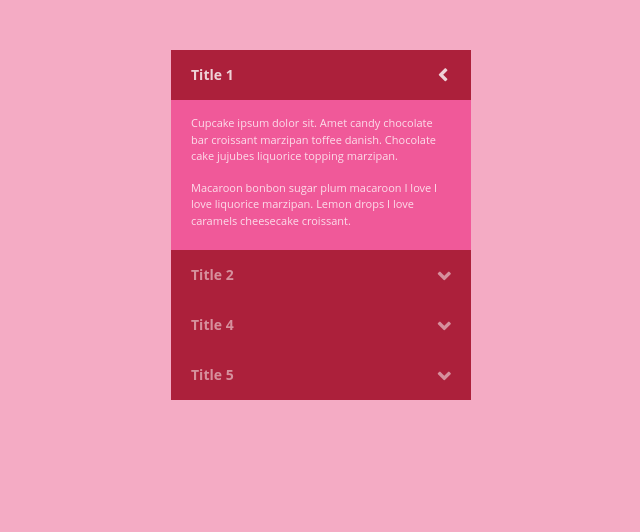
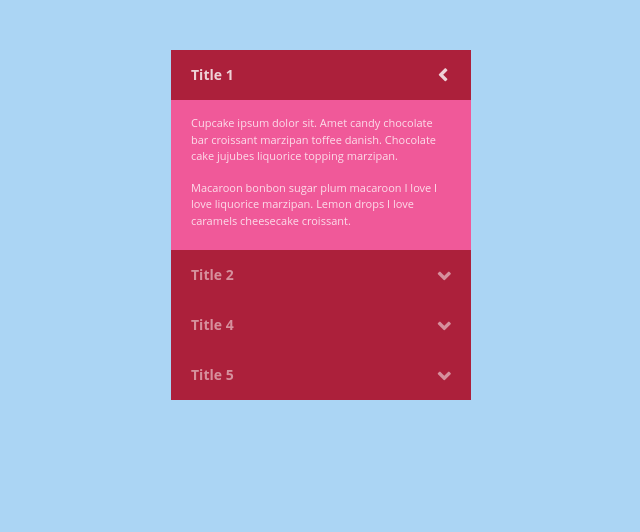
Before and after one commit to rajakedia1/temp1, a plain HTML site: page index.html in a window 1280 px wide. Shown: the whole page, without its empty margins (319-959 px from the left). Drawn offline with Linux system fonts and the light colour scheme.

Commit message:
Change background color to blue

```diff
--- a/style.css
+++ b/style.css
@@ -19,7 +19,7 @@ body {
  height: 100%;
  font: 16px/1 'Open Sans', sans-serif;
  color: #555;
- background: #f4abc4;
+ background: #abd5f4;
 }
 
 body {
```
